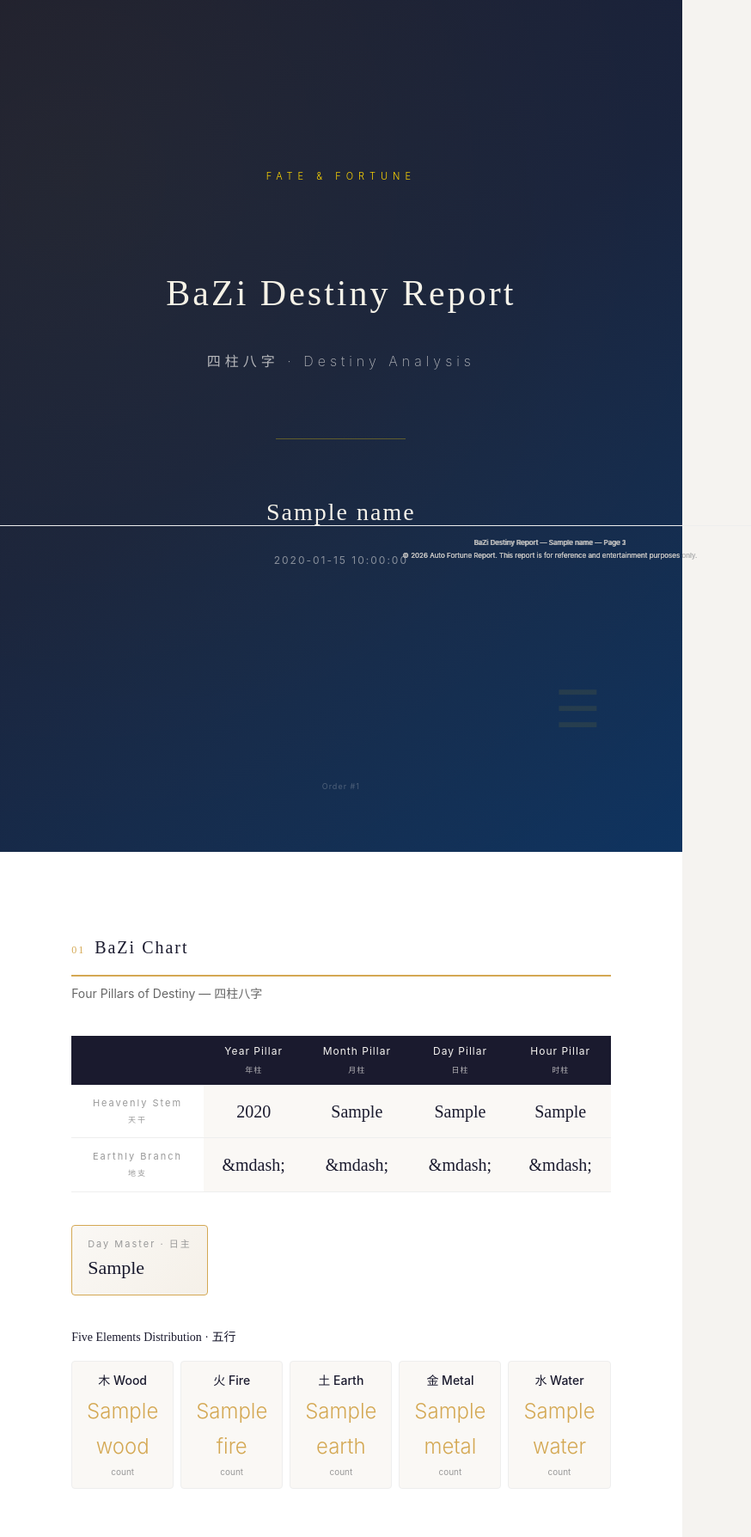
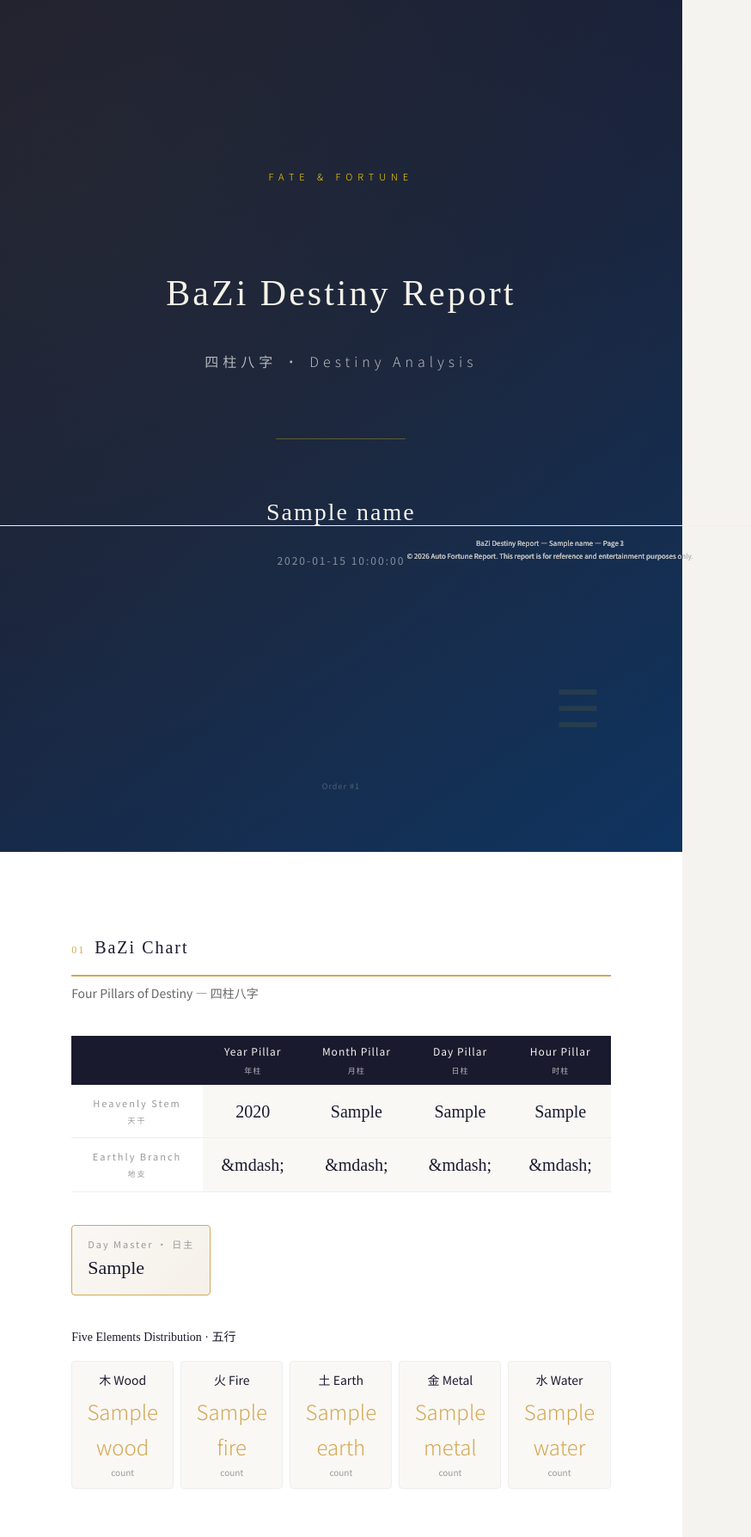
Before and after one commit to TBspike/auto-fortune-report-etsy, a Python web app: template backend/templates/report_template.html in a window 1280 px wide. Shown: the part 132-1920 px from the top of the page at 86% size, without its empty margins (0-874 px from the left). Run offline with Jinja, Linux system fonts and the light colour scheme; the template is opened without the code that fills it: most values are stand-ins (such as "Sample title", 1, 10 or a date in 2020).

Commit message:
use WenQuanYi Zen Hei as primary Chinese font

```diff
--- a/backend/templates/report_template.html
+++ b/backend/templates/report_template.html
@@ -15,7 +15,7 @@
     }
 
     body {
-        font-family: -apple-system, BlinkMacSystemFont, 'Segoe UI', 'Noto Sans SC', 'PingFang SC', 'Microsoft YaHei', sans-serif;
+        font-family: 'WenQuanYi Zen Hei', 'Noto Sans SC', 'PingFang SC', 'Microsoft YaHei', -apple-system, BlinkMacSystemFont, 'Segoe UI', sans-serif;
         color: #2c2c2c;
         background: #f5f3f0;
         line-height: 1.7;
```
